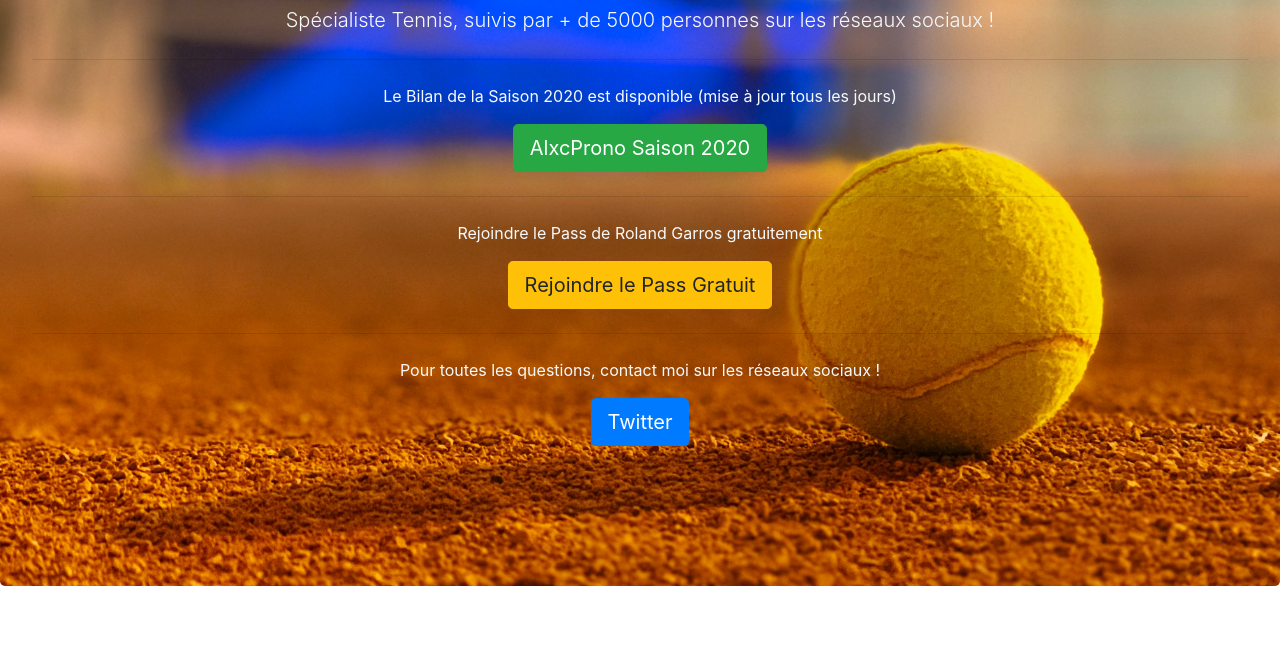
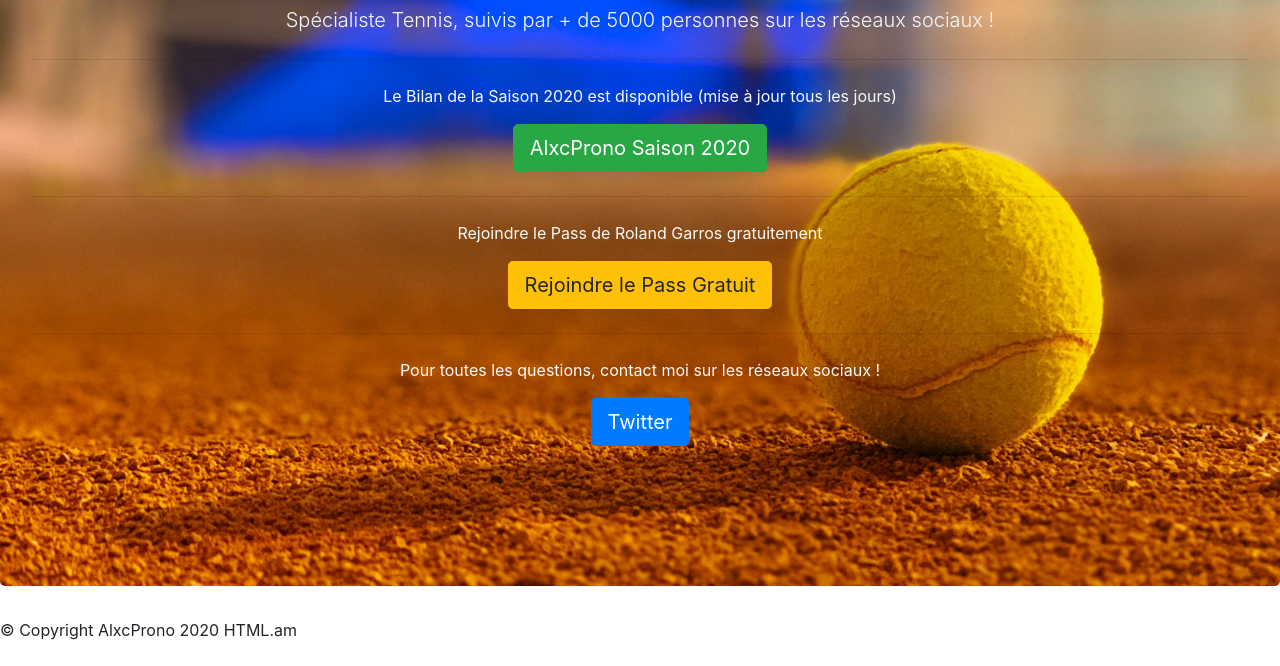
Before and after one commit to AlxcProno/Bilan2020, a plain HTML site: page index.html in a window 1280 px wide. Shown: the part 134-800 px from the top of the page. Drawn offline with nearby package versions, Linux system fonts and the light colour scheme.

Commit message:
Update index.html

```diff
--- a/index.html
+++ b/index.html
@@ -30,6 +30,8 @@
   <a class="btn btn-primary btn-lg" href="https://twitter.com/AlxcProno" role="button">Twitter</a>
 </div>
 </div>
+</body>
 
-  </body>
+  <footer>&copy; Copyright AlxcProno 2020 HTML.am</footer>
+
 </html>
```
